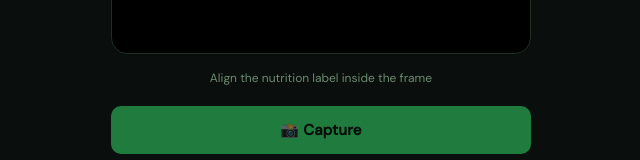
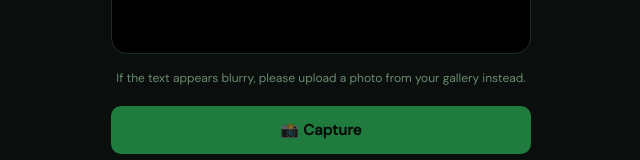
Before and after one commit to KaYoom322/allerai, a React (Vite) app: page /camera in a window 1280 px wide. Shown: the part 335-495 px from the top of the page, without its empty margins (319-959 px from the left). Built offline with nearby package versions, Linux system fonts and the light colour scheme; no server answers; sample sign-in values are in the browser's storage.

Commit message:
add camera blur notice

```diff
--- a/src/pages/CameraPage.jsx
+++ b/src/pages/CameraPage.jsx
@@ -274,7 +274,7 @@ export default function CameraPage({ setResult }) {
               )}
             </div>
             <p style={{ textAlign:'center', fontSize:12, color:'var(--text-muted)', marginBottom:20 }}>
-              Align the nutrition label inside the frame
+              If the text appears blurry, please upload a photo from your gallery instead.
             </p>
             <button className="btn btn-primary" onClick={capturePhoto} disabled={!camReady} style={{ marginBottom:12 }}>
               📸 Capture
```
